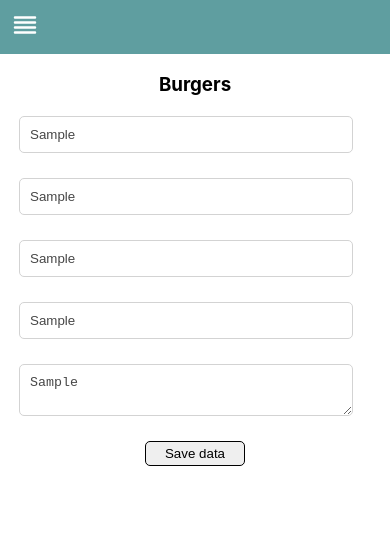
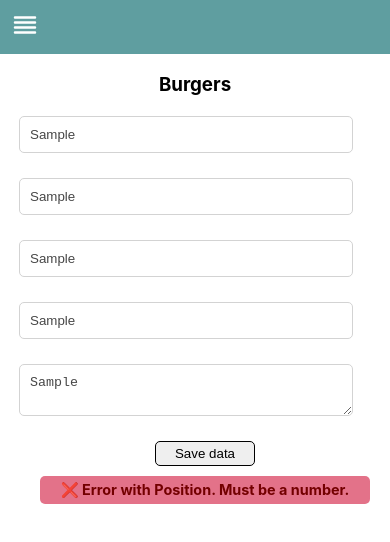
Before and after one commit to javirro/food-ranking-ui, a React (Create React App) app: page /burgers in a window 390 px wide. Both pictures are taken after typing "Sample", "Sample", "Sample", "Sample", "Sample" into the empty fields and a click on the button "Save data". Shown: the top 542 px of the page. Built offline with nearby package versions, Linux system fonts and the light colour scheme; no server answers.

Commit message:
Add ErrorMessage when input data

```diff
--- a/src/Components/AddItemButton.jsx
+++ b/src/Components/AddItemButton.jsx
@@ -4,11 +4,11 @@ import { endpoints } from "../Api/endpoints"
 import { headerPOST } from "../Api/headers"
 import { validatePosition, validatePrice } from "../ErrorValidation/validator"
 import "../Styles/addItemButton.css"
-import { InputError } from "../ErrorValidation/CustomizeError"
+import ErrorInputsMessage from "./ErrorInputsMessage"
 
 const AddItemButton = ({ data, table }) => {
   const [trigger, setTrigger] = useState(false)
-
+  const [inputError, setInputError] = useState(false)
   const url = endpoints.add
   const requestOptions = useMemo(() => {
     const options = {
@@ -27,7 +27,8 @@ const AddItemButton = ({ data, table }) => {
       validatePrice(data.price)
       setTrigger(true)
     } catch (error) {
-      if (error instanceof InputError) setTrigger(false)
+        setTrigger(false)
+        setInputError(error)
     }
   }
 
@@ -35,7 +36,7 @@ const AddItemButton = ({ data, table }) => {
     <div className="save-btn-container">
       <button className="save-btn" onClick={addItemHandler}>Save data</button>
       {loaded && !error && <span> Register done </span>}
-      {error && <span> Register Fail </span>}
+      {(inputError || error) && <ErrorInputsMessage networkError={error} inputError={inputError}/>}
     </div>
 
   )
--- a/src/Components/EditModal.jsx
+++ b/src/Components/EditModal.jsx
@@ -1,11 +1,13 @@
 import { useState } from 'react'
+import { endpoints } from '../Api/endpoints'
+import { headerPOST } from '../Api/headers'
+import { validatePosition } from '../ErrorValidation/validator'
+import { InputError } from '../ErrorValidation/CustomizeError'
 import '../Styles/editModal.css'
 import '../Styles/modal.css'
-import { endpoints } from '../Api/endpoints'
-import { headerPOST } from '../Api/headers'
+
 
 const EditModal = ({ table, row, setIsEditModal, setTrigger }) => {
-  const [error, setError] = useState(null)
   const [data, setData] = useState({
     id: row?.id,
     name: row?.name,
@@ -15,8 +17,14 @@ const EditModal = ({ table, row, setIsEditModal, setTrigger }) => {
     extra: row?.extra
   })
   const url = endpoints.update
-  console.log(error)
   const updateRow = () => {
+    try {
+      validatePosition(data.position)
+    } catch (e) {
+      if (e instanceof InputError) setTrigger(false)
+      return
+    }
+
     const requestOptions = {
       method: "POST",
       headers: headerPOST,
@@ -30,15 +38,11 @@ const EditModal = ({ table, row, setIsEditModal, setTrigger }) => {
     fetch(url, requestOptions)
       .then((res) => {
         if (res.ok) return res.json()
-        setError(res.status)
-        return
       })
       .then((data) => {
-        if (data) {
-          setError(null)
-        }
+        if (data) return data
       })
-      .catch((e) => setError(e))
+      .catch((e) => console.error(e))
       .finally(() => setTrigger(true))
   }
 
--- /dev/null
+++ b/src/Components/ErrorInputsMessage.jsx
@@ -0,0 +1,16 @@
+import '../Styles/addItemButton.css'
+import { PositionError, PriceError } from '../ErrorValidation/CustomizeError'
+const ErrorInputsMessage = ({ networkError, inputError }) => {
+  if (inputError) {
+    return (
+      <div className="error-message-container">
+        {(inputError instanceof PositionError) && <span> ❌ Error with Position. Must be a number.</span>}
+        {(inputError instanceof PriceError) && <span> ❌ Error with Price. Must be a number.</span>}
+      </div>)
+  }
+  else if (networkError) return <span> ❌ Error with Network connection. Data is not saved.</span>
+  else return
+
+}
+
+export default ErrorInputsMessage
--- a/src/Hooks/useFetch.jsx
+++ b/src/Hooks/useFetch.jsx
@@ -3,10 +3,9 @@ import { useEffect, useState } from "react"
 const useFetch = ({ url, trigger, requestOptions }) => {
   const [result, setResult] = useState(null)
   const [loaded, setLoaded] = useState(false)
-  const [error, setError] = useState(null)
+  const [error, setError] = useState(undefined)
 
   useEffect(() => {
-    console.log(requestOptions)
     if (trigger) {
       setLoaded(false)
       fetch(url, requestOptions)
@@ -17,9 +16,8 @@ const useFetch = ({ url, trigger, requestOptions }) => {
         })
         .then((data) => {
           if (data) {
-            console.log(data)
             setResult(data)
-            setError(null)
+            setError(undefined)
           }
         })
         .catch((e) => setError(e))
--- a/src/Styles/addItemButton.css
+++ b/src/Styles/addItemButton.css
@@ -1,4 +1,9 @@
 .save-btn-container {
+    display: flex;
+    flex-direction: column;
+    justify-content: center;
+    align-items: center;
+    width: 400px;
     margin-top: 10px;
     margin-left: 10px;
     padding: 10px;
@@ -6,10 +11,6 @@
 
 @media (max-width: 425px) {
     .save-btn-container {
-        display: flex;
-        flex-direction: column;
-        justify-content: center;
-        align-items: center;
         padding: 5px;
         margin-top: 0px;
         margin-left: 0px;
@@ -17,8 +18,23 @@
 }
 
 .save-btn {
+    width: 100px;
     padding: 4px;
     border-radius: 5px;
     border: 1px solid black;
-    width: 100px;
+    margin-bottom: 10px;
 }
+
+.error-message-container {
+    display: flex;
+    flex-direction: column;
+    justify-content: center;
+    align-items: center;
+    width: 80%;
+    padding: 5px;
+    color: rgb(115, 0, 0);
+    font-size: 0.9rem;
+    font-weight: bold;
+    background-color: rgb(227, 114, 137);
+    border-radius: 5px;
+}
```
Also changed, not shown: 1 other file (tests, documents, lock files or other folders).
